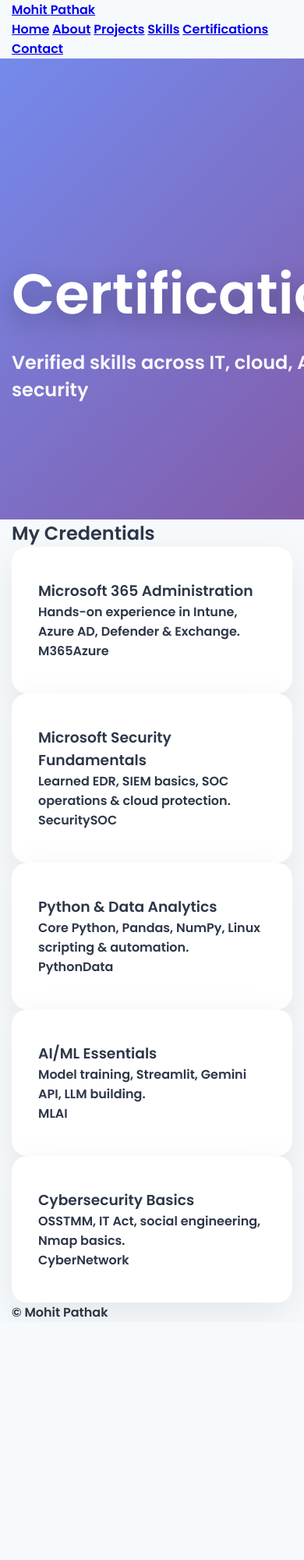
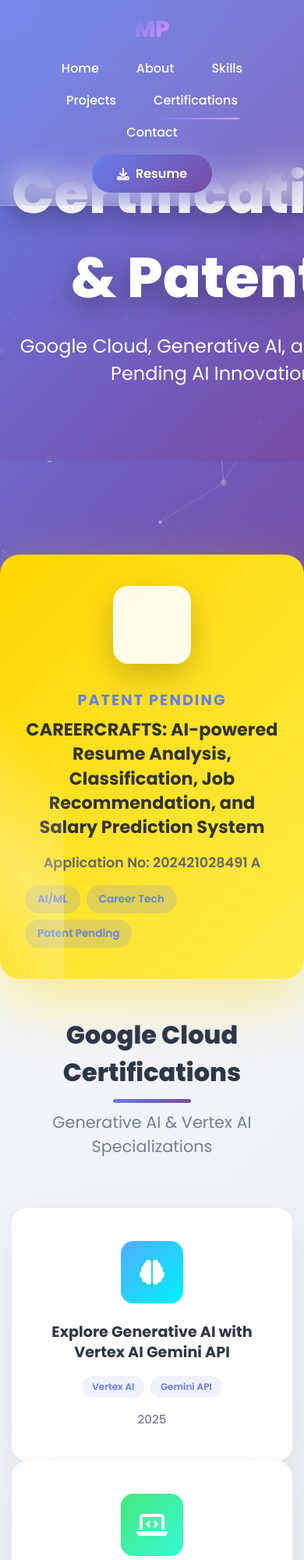
Before and after one commit to pathakmohit/Portfolio-Mohit, a plain HTML site: page certifications.html in a window 390 px wide. Shown: the top 2000 px of the page at 78% size. Before the commit the page ends 1695 px from the top, so only its background shows below. Drawn offline with nearby package versions, Linux system fonts and the light colour scheme.

Commit message:
Revamp certifications page with new content and layout
Updated the certifications page with new layout and content, including Google Cloud certifications and a patent highlight.

```diff
--- a/certifications.html
+++ b/certifications.html
@@ -1,97 +1,200 @@
-<!doctype html>
+<!DOCTYPE html>
 <html lang="en">
 <head>
-  <meta charset="utf-8"/>
-  <meta name="viewport" content="width=device-width, initial-scale=1"/>
-  <title>Certifications — Mohit Pathak</title>
+  <meta charset="UTF-8" />
+  <meta name="viewport" content="width=device-width, initial-scale=1" />
+  <title>Certifications | Mohit Pathak</title>
+  <link href="https://fonts.googleapis.com/css2?family=Poppins:wght@300;400;500;600;700;800&display=swap" rel="stylesheet" />
+  <link rel="stylesheet" href="https://cdnjs.cloudflare.com/ajax/libs/font-awesome/6.5.1/css/all.min.css" />
+  <link rel="stylesheet" href="style.css" />
+</head>
+<body>
+  <!-- Particle Background -->
+  <div id="particles-js"></div>
 
-  <link href="https://fonts.googleapis.com/css2?family=Inter:wght@300;400;600;700&family=Poppins:wght@600&display=swap" rel="stylesheet">
-  <link rel="stylesheet" href="style.css">
-</head>
+  <!-- Glass Navigation -->
+  <nav class="glass-nav">
+    <div class="container">
+      <a href="index.html" class="logo-animate"><span class="logo-gradient">MP</span></a>
+      <ul class="nav-links">
+        <li><a href="index.html" class="nav-link-animate">Home</a></li>
+        <li><a href="about.html" class="nav-link-animate">About</a></li>
+        <li><a href="skills.html" class="nav-link-animate">Skills</a></li>
+        <li><a href="projects.html" class="nav-link-animate">Projects</a></li>
+        <li><a href="certifications.html" class="nav-link-animate active">Certifications</a></li>
+        <li><a href="contact.html" class="nav-link-animate">Contact</a></li>
+      </ul>
+      <a href="Mohit-Pathak-Resume.pdf" target="_blank" class="btn-gradient-primary btn-glow">
+        <i class="fas fa-download me-2"></i>Resume
+      </a>
+    </div>
+  </nav>
 
-<body>
-
-  <!-- NAV -->
-  <header class="nav-wrap">
-    <div class="container nav">
-      <a class="brand" href="index.html">Mohit <span>Pathak</span></a>
-      <nav class="nav-menu">
-        <a href="index.html">Home</a>
-        <a href="about.html">About</a>
-        <a href="projects.html">Projects</a>
-        <a href="skills.html">Skills</a>
-        <a href="certifications.html" class="active">Certifications</a>
-        <a href="contact.html">Contact</a>
-      </nav>
-    </div>
-  </header>
-
-  <!-- HERO -->
-  <section class="page-hero dark-section reveal">
-    <div class="container">
-      <h1 class="page-title">Certifications</h1>
-      <p class="page-subtitle">Verified skills across IT, cloud, AI & security</p>
+  <!-- Page Hero -->
+  <section class="page-hero">
+    <div class="container text-center">
+      <h1 class="page-title animate-on-scroll">Certifications & Patents</h1>
+      <p class="page-subtitle animate-on-scroll">
+        Google Cloud, Generative AI, and Patent-Pending AI Innovation
+      </p>
     </div>
   </section>
 
-  <main>
-    <section class="cert-section reveal">
+  <!-- Certifications Section -->
+  <section class="certifications-section">
     <div class="container">
-        <h2 class="section-heading">My Credentials</h2>
+      <!-- Patent Highlight -->
+      <div class="row mb-5 animate-on-scroll">
+        <div class="col-12">
+          <div class="patent-card">
+            <div class="patent-icon">
+              <i class="fas fa-patent"></i>
+            </div>
+            <div class="patent-content">
+              <h3 class="patent-title">PATENT PENDING</h3>
+              <h4 class="patent-name">
+                CAREERCRAFTS: AI-powered Resume Analysis, Classification, Job Recommendation, and Salary Prediction System
+              </h4>
+              <div class="patent-number">Application No: 202421028491 A</div>
+              <div class="patent-badges">
+                <span class="badge patent-badge">AI/ML</span>
+                <span class="badge patent-badge">Career Tech</span>
+                <span class="badge patent-badge">Patent Pending</span>
+              </div>
+            </div>
+          </div>
+        </div>
+      </div>
 
-        <div class="grid-3">
+      <!-- Certifications Grid -->
+      <div class="section-header text-center mb-5 animate-on-scroll">
+        <h2 class="section-title-big">Google Cloud Certifications</h2>
+        <p class="section-subtitle">Generative AI & Vertex AI Specializations</p>
+      </div>
 
-          <article class="card cert-card">
-            <h3>Microsoft 365 Administration</h3>
-            <p class="muted">Hands-on experience in Intune, Azure AD, Defender & Exchange.</p>
-            <div class="card-tags">
-              <span>M365</span><span>Azure</span>
+      <div class="row g-4">
+        <!-- Cert 1 -->
+        <div class="col-md-6 col-lg-4">
+          <div class="cert-card animate-on-scroll">
+            <div class="cert-icon blue">
+              <i class="fas fa-brain"></i>
             </div>
-          </article>
+            <div class="cert-content">
+              <h5>Explore Generative AI with Vertex AI Gemini API</h5>
+              <div class="cert-badges">
+                <span class="badge cert-badge">Vertex AI</span>
+                <span class="badge cert-badge">Gemini API</span>
+              </div>
+              <div class="cert-date">2025</div>
+            </div>
+          </div>
+        </div>
 
-          <article class="card cert-card">
-            <h3>Microsoft Security Fundamentals</h3>
-            <p class="muted">Learned EDR, SIEM basics, SOC operations & cloud protection.</p>
-            <div class="card-tags">
-              <span>Security</span><span>SOC</span>
+        <!-- Cert 2 -->
+        <div class="col-md-6 col-lg-4">
+          <div class="cert-card animate-on-scroll">
+            <div class="cert-icon green">
+              <i class="fas fa-laptop-code"></i>
             </div>
-          </article>
+            <div class="cert-content">
+              <h5>Develop GenAI Apps with Gemini and Streamlit</h5>
+              <div class="cert-badges">
+                <span class="badge cert-badge">Streamlit</span>
+                <span class="badge cert-badge">GenAI</span>
+              </div>
+              <div class="cert-date">2025</div>
+            </div>
+          </div>
+        </div>
 
-          <article class="card cert-card">
-            <h3>Python & Data Analytics</h3>
-            <p class="muted">Core Python, Pandas, NumPy, Linux scripting & automation.</p>
-            <div class="card-tags">
-              <span>Python</span><span>Data</span>
+        <!-- Cert 3 -->
+        <div class="col-md-6 col-lg-4">
+          <div class="cert-card animate-on-scroll">
+            <div class="cert-icon purple">
+              <i class="fas fa-file-alt"></i>
             </div>
-          </article>
+            <div class="cert-content">
+              <h5>Inspect Rich Documents with Gemini Multimodality and Multimodal RAG</h5>
+              <div class="cert-badges">
+                <span class="badge cert-badge">Multimodal</span>
+                <span class="badge cert-badge">RAG</span>
+              </div>
+              <div class="cert-date">2025</div>
+            </div>
+          </div>
+        </div>
 
-          <article class="card cert-card">
-            <h3>AI/ML Essentials</h3>
-            <p class="muted">Model training, Streamlit, Gemini API, LLM building.</p>
-            <div class="card-tags">
-              <span>ML</span><span>AI</span>
+        <!-- Cert 4 -->
+        <div class="col-md-6 col-lg-4">
+          <div class="cert-card animate-on-scroll">
+            <div class="cert-icon orange">
+              <i class="fas fa-magic"></i>
             </div>
-          </article>
+            <div class="cert-content">
+              <h5>Prompt Design in Vertex AI</h5>
+              <div class="cert-badges">
+                <span class="badge cert-badge">Prompt Engineering</span>
+                <span class="badge cert-badge">Vertex AI</span>
+              </div>
+              <div class="cert-date">2025</div>
+            </div>
+          </div>
+        </div>
 
-          <article class="card cert-card">
-            <h3>Cybersecurity Basics</h3>
-            <p class="muted">OSSTMM, IT Act, social engineering, Nmap basics.</p>
-            <div class="card-tags">
-              <span>Cyber</span><span>Network</span>
+        <!-- Cert 5 -->
+        <div class="col-md-6 col-lg-4">
+          <div class="cert-card animate-on-scroll">
+            <div class="cert-icon cyan">
+              <i class="fas fa-rocket"></i>
             </div>
-          </article>
-
+            <div class="cert-content">
+              <h5>Build Real World AI Applications with Gemini and Imagen</h5>
+              <div class="cert-badges">
+                <span class="badge cert-badge">Gemini</span>
+                <span class="badge cert-badge">Imagen</span>
+              </div>
+              <div class="cert-date">2025</div>
+            </div>
+          </div>
+        </div>
       </div>
     </div>
   </section>
-  </main>
 
-  <footer class="footer light-section">
+  <!-- CTA Section -->
+  <section class="cta-section">
+    <div class="container text-center">
+      <div class="animate-on-scroll">
+        <h2 class="cta-title mb-4">Certified AI/ML & Cloud Expert</h2>
+        <p class="cta-subtitle mb-5">Ready for your next GenAI, Cloud Security, or IT project</p>
+        <div class="d-flex gap-3 justify-content-center flex-wrap">
+          <a href="contact.html" class="btn btn-outline-light-cta btn-lg">
+            <i class="fas fa-paper-plane me-2"></i>Discuss Projects
+          </a>
+          <a href="projects.html" class="btn-gradient-primary btn-lg btn-glow">
+            <i class="fas fa-folder-open me-2"></i>See My Work
+          </a>
+        </div>
+      </div>
+    </div>
+  </section>
+
+  <!-- Footer -->
+  <footer class="footer-modern">
     <div class="container">
-      <p class="muted">© <span id="year"></span> Mohit Pathak</p>
+      <div class="text-center">
+        <p class="mb-3">© 2025 Mohit Pathak • Google Cloud Certified • Patent Innovator</p>
+        <div class="footer-social">
+          <a href="https://github.com/pathakmohit" target="_blank"><i class="fab fa-github"></i></a>
+          <a href="https://www.linkedin.com/in/mohit-pathak-766892220/" target="_blank"><i class="fab fa-linkedin"></i></a>
+          <a href="https://x.com/PathakMohit12" target="_blank"><i class="fab fa-x-twitter"></i></a>
+        </div>
+      </div>
     </div>
   </footer>
 
+  <!-- Scripts -->
+  <script src="https://cdn.jsdelivr.net/npm/particles.js@2.0.0/particles.min.js"></script>
   <script src="script.js"></script>
 </body>
 </html>
```
Lines whose indentation alone changed are shown as unchanged.
